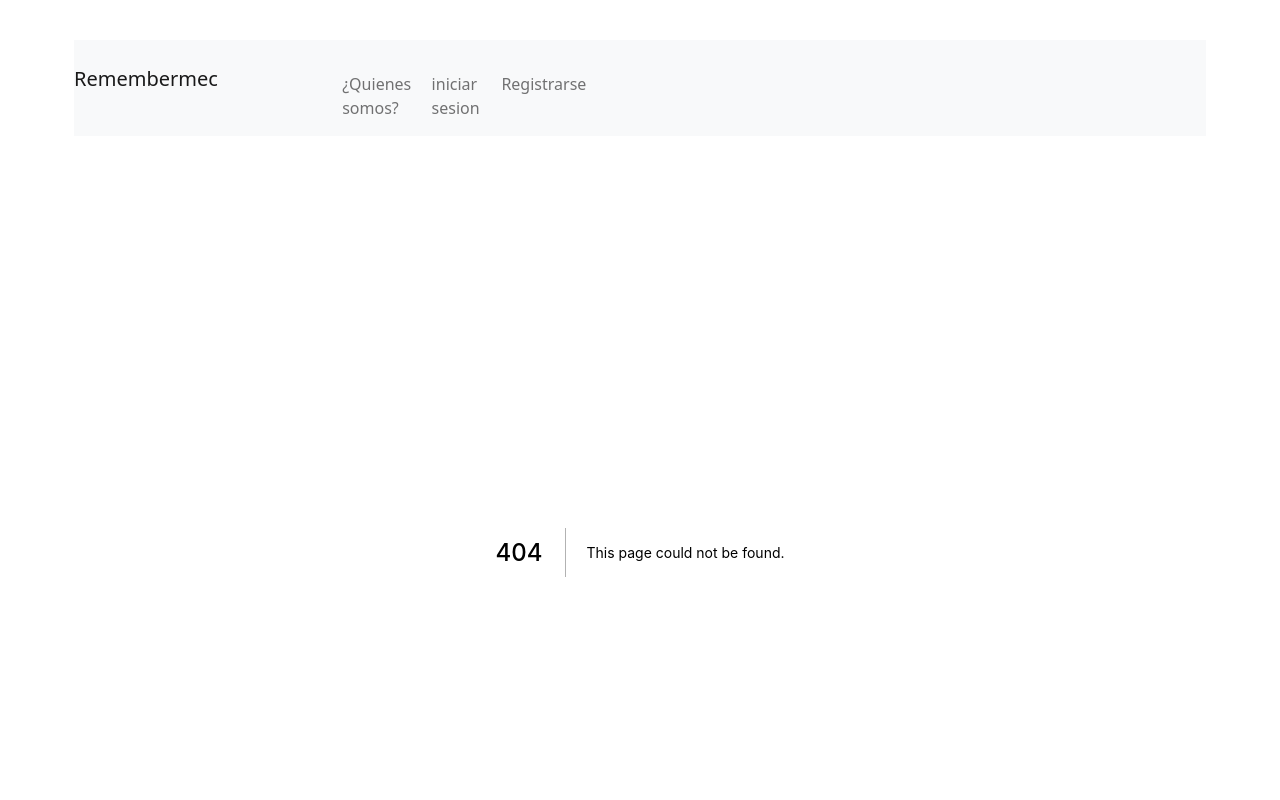
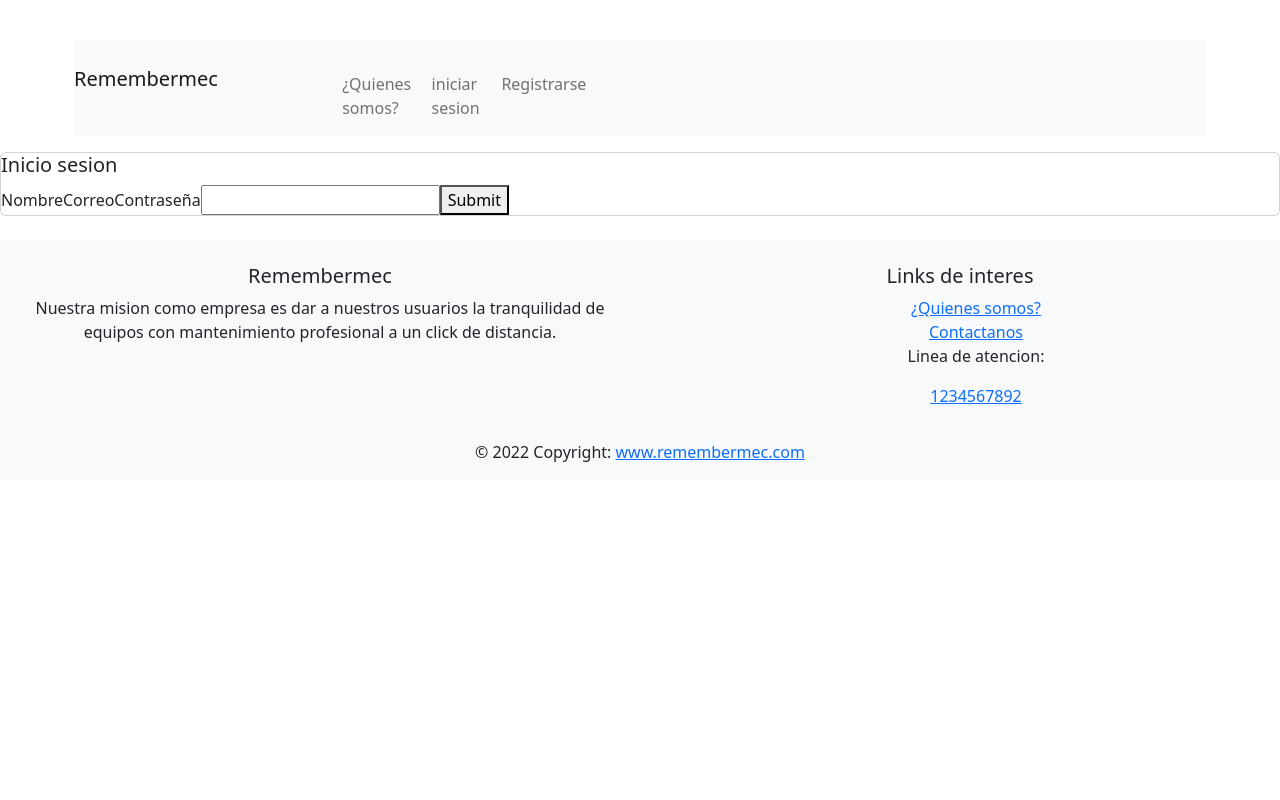
Before and after one commit to juanernestog/remembermec-app, a Next.js app: page /signup in a window 1280 px wide. Before the commit this address had no page. Shown: the top 800 px of the page. Built offline with nearby package versions, Linux system fonts and the light colour scheme.

Commit message:
Added sign up

```diff
--- /dev/null
+++ b/pages/signup.js
@@ -0,0 +1,86 @@
+const axios = require('axios').default;
+import { Formik } from 'formik';
+import { Card, Row, Col } from 'react-bootstrap';
+import Link from 'next/link';
+
+export default function Machine() {
+  const handleSubmit = (event) => {
+    event.preventDefault();
+    //aquí va el post
+    axios
+      .post('http://localhost:3000/api/users/signin', {
+        reference: event.reference,
+      })
+      .then(function (response) {
+        console.log(response);
+      })
+      .catch(function (error) {
+        console.log(error);
+      });
+  };
+
+  return (
+    <>
+      <div classname="center s-8">
+        <Card>
+          <Card.Title>Inicio sesion</Card.Title>
+          <Formik
+            initialValues={{
+              email: '',
+              password: '',
+            }}
+            onSubmit={(values, { setSubmitting }) => {
+              setTimeout(() => {
+                alert(JSON.stringify(values, null, 2));
+                setSubmitting(false);
+              }, 400);
+              console.log(JSON.stringify(values, null, 2));
+            }}
+          >
+            {({
+              values,
+              errors,
+              touched,
+              handleChange,
+              handleBlur,
+              handleSubmit,
+              isSubmitting,
+              /* and other goodies */
+            }) => (
+              <form onSubmit={handleSubmit} className="flex">
+                <title>Iniciar sesion:</title>
+                <label htmlFor="name">Nombre </label>
+                <field
+                  type="text"
+                  name="name"
+                  onChange={handleChange}
+                  onBlur={handleBlur}
+                  value={values.email}
+                />
+                <label htmlFor="email">Correo </label>
+                <field
+                  type="text"
+                  name="email"
+                  onChange={handleChange}
+                  onBlur={handleBlur}
+                  value={values.email}
+                />
+                <label htmlFor="password">Contraseña</label>
+                <input
+                  type="password"
+                  name="password"
+                  onChange={handleChange}
+                  onBlur={handleBlur}
+                  value={values.password}
+                />
+                <button type="submit" disabled={isSubmitting}>
+                  Submit
+                </button>
+              </form>
+            )}
+          </Formik>
+        </Card>
+      </div>
+    </>
+  );
+}
```
